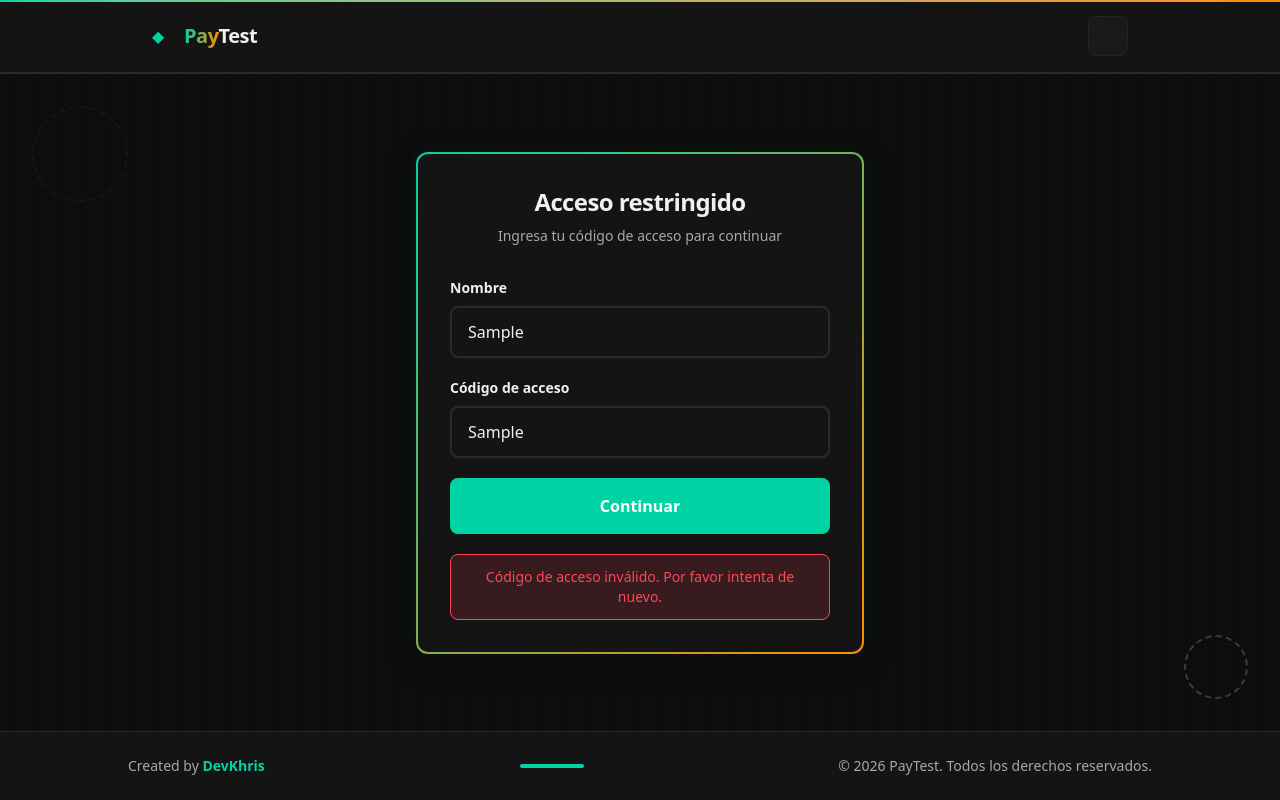
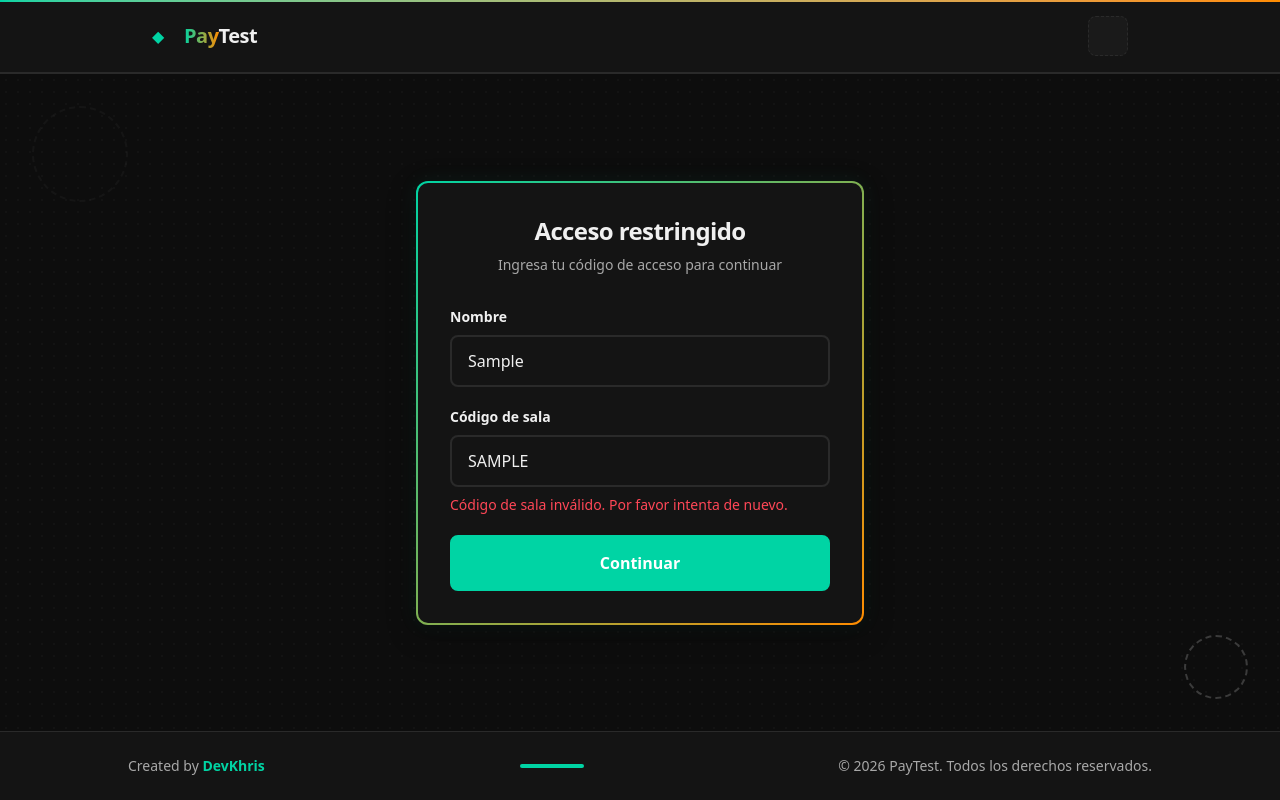
Before and after one commit to DevKhris/paytest-app, a Next.js app: page / in a window 1280 px wide. Both pictures are taken after typing "Sample", "Sample" into the empty fields and a click on the button "Continuar". Built offline with nearby package versions, Linux system fonts and the light colour scheme; no server answers; some icons are missing.

Commit message:
feat: added registration step

```diff
--- a/src/app/page.tsx
+++ b/src/app/page.tsx
@@ -10,7 +10,7 @@ export default async function HomePage() {
   return (
     <div className="min-h-screen flex flex-col bg-[var(--color-bg)]">
       <SessionMonitor />
-      <Header title={t(i18n.landing.title)} />
+      <Header />
 
       <main className="flex-1 flex items-center justify-center p-6 relative overflow-hidden">
         <div className="absolute inset-0 pixel-dots opacity-20"></div>
--- a/src/components/access-code-form.tsx
+++ b/src/components/access-code-form.tsx
@@ -1,9 +1,6 @@
 'use client';
 
-import { useState, useCallback, useMemo } from 'react';
-import { useForm } from 'react-hook-form';
-import { zodResolver } from '@hookform/resolvers/zod';
-import { z } from 'zod';
+import { useState, useCallback } from 'react';
 import { useRouter } from 'next/navigation';
 import { useTranslations } from 'next-intl';
 import { CheckmarkCircle02Icon } from 'hugeicons-react';
@@ -11,134 +8,156 @@ import { ACCESS_CODE } from '@/lib/constants';
 import { i18n } from '@/i18n/keys';
 import { createUser, generateId } from '@/lib/storage';
 
-const formSchema = z.object({
-  name: z.string().min(1),
-  code: z.string().min(1),
-});
-
-type FormData = z.infer<typeof formSchema>;
+type RegistrationStep = 'credentials' | 'setup';
 
 export default function AccessCodeForm() {
+  const [step, setStep] = useState<RegistrationStep>('credentials');
+  const [name, setName] = useState('');
+  const [code, setCode] = useState('');
+  const [userId, setUserId] = useState('');
   const [isSuccess, setIsSuccess] = useState(false);
+  const [error, setError] = useState('');
   const router = useRouter();
   const t = useTranslations();
 
-  const {
-    register,
-    handleSubmit,
-    formState: { errors, isSubmitting },
-    setError,
-  } = useForm<FormData>({
-    resolver: zodResolver(formSchema),
-    defaultValues: {
-      name: '',
-      code: '',
-    },
-  });
+  const handleCredentialsSubmit = useCallback((e: React.FormEvent) => {
+    e.preventDefault();
 
-  const statusMessage = useMemo(() => {
-    if (isSuccess) return t(i18n.landing.form.success);
-    if (errors.code) return t(i18n.landing.form.error);
-    return '';
-  }, [isSuccess, errors.code, t]);
-
-  const statusClass = useMemo(() => {
-    if (isSuccess) return 'success';
-    if (errors.code) return 'error';
-    return '';
-  }, [isSuccess, errors.code]);
-
-  const onSubmit = useCallback(async (data: FormData) => {
-    if (data.code.trim().toUpperCase() !== ACCESS_CODE) {
-      setError('code', { message: 'invalid' });
+    if (code.trim().toUpperCase() !== ACCESS_CODE) {
+      setError('invalid');
       return;
     }
 
-    const userId = generateId();
-    createUser(userId, data.name.trim());
+    const newUserId = generateId();
+    setUserId(newUserId);
+    setStep('setup');
+  }, [code]);
 
+  const handleSetupSubmit = useCallback((e: React.FormEvent) => {
+    e.preventDefault();
+
+    createUser(userId, name.trim());
     setIsSuccess(true);
+
     setTimeout(() => {
       router.push('/dashboard');
     }, 300);
-  }, [router, setError]);
+  }, [userId, name, router]);
 
-  const inputBaseClass = 'w-full px-4 py-3 text-base font-medium bg-transparent border-2 rounded-lg outline-none transition-all duration-150 placeholder:font-mono placeholder:tracking-widest';
+  const inputBaseClass = 'w-full px-4 py-3 text-base font-medium bg-transparent border-2 rounded-lg outline-none transition-all duration-150 placeholder:font-mono placeholder:tracking-widest input-gradient-focus text-[var(--color-text-primary)] bg-[var(--color-bg)]';
 
-  const getStatusClasses = () => {
-    if (statusClass === 'success') return 'border-[var(--color-success)] bg-[var(--color-success-bg)] text-[var(--color-success)]';
-    if (statusClass === 'error') return 'border-[var(--color-error)] bg-[var(--color-error-bg)] text-[var(--color-error)]';
-    return 'opacity-0';
-  };
+  if (step === 'setup') {
+    return (
+      <form onSubmit={handleSetupSubmit} className="space-y-5">
+        <div className="text-center pb-4 border-b border-[var(--color-border)]">
+          <p className="text-sm text-[var(--color-text-secondary)] mb-1">{t(i18n.landing.form.setupSubtitle)}</p>
+          <p className="text-xl font-bold uppercase tracking-wider bg-clip-text" style={{ backgroundImage: 'linear-gradient(to right, var(--gradient-start), var(--gradient-end))', color: 'transparent' }}>
+            {name}
+          </p>
+        </div>
+
+        <div className="space-y-2">
+          <label className="block text-sm font-semibold text-[var(--color-text-primary)]">
+            {t(i18n.landing.form.yourId)}
+          </label>
+          <div className="flex items-center gap-2 px-4 py-3 rounded-lg border-2 border-dashed border-[var(--color-border)] bg-[var(--color-bg-subtle)]">
+            <span className="font-mono text-base font-semibold uppercase tracking-wider text-[var(--color-text-primary)]">
+              {userId}
+            </span>
+            <span className="ml-auto text-xs text-[var(--color-text-secondary)]">
+              {t(i18n.landing.form.idCopied)}
+            </span>
+          </div>
+        </div>
+
+        <div className="space-y-2">
+          <label htmlFor="password" className="block text-sm font-semibold text-[var(--color-text-primary)]">
+            {t(i18n.landing.form.createPassword)}
+          </label>
+          <input
+            id="password"
+            type="password"
+            placeholder={t(i18n.landing.form.passwordPlaceholder)}
+            className={`${inputBaseClass} cursor-not-allowed opacity-60`}
+            disabled
+          />
+          <p className="text-xs text-[var(--color-text-secondary)]">
+            {t(i18n.landing.form.passwordSoon)}
+          </p>
+        </div>
+
+        <button
+          type="submit"
+          disabled={isSuccess}
+          className="w-full flex items-center justify-center gap-2 px-6 py-3.5 text-base font-bold rounded-lg border-2 transition-all duration-150 hover:brightness-110 cursor-pointer bg-[var(--gradient-start)] border-[var(--gradient-start)] text-white disabled:opacity-60 disabled:cursor-not-allowed"
+        >
+          {isSuccess ? (
+            <>
+              <CheckmarkCircle02Icon size={20} strokeWidth={2} />
+              <span>✓</span>
+            </>
+          ) : (
+            t(i18n.landing.form.continueDashboard)
+          )}
+        </button>
+      </form>
+    );
+  }
 
   return (
-    <form onSubmit={handleSubmit(onSubmit)} className="space-y-5">
+    <form onSubmit={handleCredentialsSubmit} className="space-y-5">
       <div className="space-y-2">
         <label
           htmlFor="name"
-          className="block text-sm font-semibold transition-colors duration-200 text-[var(--color-text-primary)]"
+          className="block text-sm font-semibold text-[var(--color-text-primary)]"
         >
           {t(i18n.landing.form.nameLabel)}
         </label>
         <input
           id="name"
           type="text"
-          {...register('name')}
+          value={name}
+          onChange={(e) => setName(e.target.value)}
           placeholder={t(i18n.landing.form.namePlaceholder)}
-          disabled={isSubmitting || isSuccess}
-          className={`${inputBaseClass} input-gradient-focus ${
-            errors.name
-              ? 'border-[var(--color-error)]'
-              : ''
-          } disabled:opacity-60 disabled:cursor-not-allowed text-[var(--color-text-primary)] bg-[var(--color-bg)]`}
+          className={`${inputBaseClass} cursor-text`}
+          required
         />
       </div>
 
       <div className="space-y-2">
         <label
           htmlFor="code"
-          className="block text-sm font-semibold transition-colors duration-200 text-[var(--color-text-primary)]"
+          className="block text-sm font-semibold text-[var(--color-text-primary)]"
         >
           {t(i18n.landing.form.codeLabel)}
         </label>
         <input
           id="code"
           type="text"
-          {...register('code')}
+          value={code}
+          onChange={(e) => {
+            setCode(e.target.value.toUpperCase());
+            setError('');
+          }}
           placeholder={t(i18n.landing.form.codePlaceholder)}
-          disabled={isSubmitting || isSuccess}
+          className={`${inputBaseClass} ${error ? 'border-[var(--color-error)]' : ''} cursor-text`}
           autoComplete="off"
           spellCheck={false}
-          className={`${inputBaseClass} input-gradient-focus ${
-            errors.code
-              ? 'border-[var(--color-error)]'
-              : ''
-          } disabled:opacity-60 disabled:cursor-not-allowed text-[var(--color-text-primary)] bg-[var(--color-bg)]`}
+          required
         />
+        {error && (
+          <p className="text-sm text-[var(--color-error)]">
+            {t(i18n.landing.form.error)}
+          </p>
+        )}
       </div>
 
       <button
         type="submit"
-        disabled={isSubmitting || isSuccess}
-        className="w-full flex items-center justify-center gap-2 px-6 py-3.5 text-base font-bold rounded-lg border-2 transition-all duration-150 hover:brightness-110 cursor-pointer disabled:opacity-60 disabled:cursor-not-allowed bg-[var(--gradient-start)] border-[var(--gradient-start)] text-white"
+        className="w-full flex items-center justify-center gap-2 px-6 py-3.5 text-base font-bold rounded-lg border-2 transition-all duration-150 hover:brightness-110 cursor-pointer bg-[var(--gradient-start)] border-[var(--gradient-start)] text-white"
       >
-        {isSubmitting ? (
-          <span className="animate-pulse">{t(i18n.landing.form.loading)}</span>
-        ) : isSuccess ? (
-          <>
-            <CheckmarkCircle02Icon size={20} strokeWidth={2} />
-            <span>✓</span>
-          </>
-        ) : (
-          t(i18n.landing.form.submit)
-        )}
+        {t(i18n.landing.form.submit)}
       </button>
-
-      <div
-        className={`p-3 rounded-lg text-sm text-center font-medium transition-all duration-200 border ${getStatusClasses()}`}
-      >
-        {statusMessage}
-      </div>
     </form>
   );
 }
--- a/src/components/dashboard-content.tsx
+++ b/src/components/dashboard-content.tsx
@@ -43,7 +43,7 @@ export default function DashboardContent() {
   if (!mounted || !user) {
     return (
       <div className="min-h-screen flex flex-col bg-[var(--color-bg)]">
-        <Header title={t(i18n.landing.title)} />
+        <Header />
         <main className="flex-1 flex items-center justify-center">
           <p className="animate-pulse text-[var(--color-text-secondary)]">
             Loading...
@@ -57,7 +57,6 @@ export default function DashboardContent() {
     <div className="min-h-screen flex flex-col bg-[var(--color-bg)]">
       <SessionMonitor />
       <Header
-        title={t(i18n.landing.title)}
         showCloseButton
         onClose={handleCloseSession}
         closeLabel={t(i18n.dashboard.close)}
--- a/src/components/header.tsx
+++ b/src/components/header.tsx
@@ -5,13 +5,12 @@ import ThemeToggle from './theme-toggle';
 import { Logout01Icon } from 'hugeicons-react';
 
 interface HeaderProps {
-  title: string;
   showCloseButton?: boolean;
   onClose?: () => void;
   closeLabel?: string;
 }
 
-export default function Header({ title, showCloseButton, onClose, closeLabel }: HeaderProps) {
+export default function Header({ showCloseButton, onClose, closeLabel }: HeaderProps) {
   const [diamondClicks, setDiamondClicks] = useState(0);
 
   const handleDiamondClick = useCallback(() => {
--- a/src/translations/es.json
+++ b/src/translations/es.json
@@ -6,13 +6,21 @@
       "title": "Acceso restringido",
       "nameLabel": "Nombre",
       "namePlaceholder": "Tu nombre",
-      "codeLabel": "Código de acceso",
+      "codeLabel": "Código de sala",
       "codePlaceholder": "XXXXXXXX",
       "submit": "Continuar",
       "loading": "Verificando...",
-      "error": "Código de acceso inválido. Por favor intenta de nuevo.",
+      "error": "Código de sala inválido. Por favor intenta de nuevo.",
       "success": "Acceso concedido. Redirigiendo...",
-      "empty": "Por favor ingresa un código"
+      "empty": "Por favor ingresa un código",
+      "setupTitle": "Creando tu cuenta",
+      "setupSubtitle": "Tu cuenta ha sido creada exitosamente",
+      "yourId": "Tu ID de usuario",
+      "idCopied": "Compártelo para recibir pagos",
+      "createPassword": "Crear contraseña",
+      "passwordPlaceholder": "Mínimo 8 caracteres",
+      "passwordSoon": "Próximamente",
+      "continueDashboard": "Ir al Dashboard"
     }
   },
   "dashboard": {
```
Also changed, not shown: src/i18n/keys.ts (+8 -0 lines), src/translations/en.json (+11 -3 lines).
